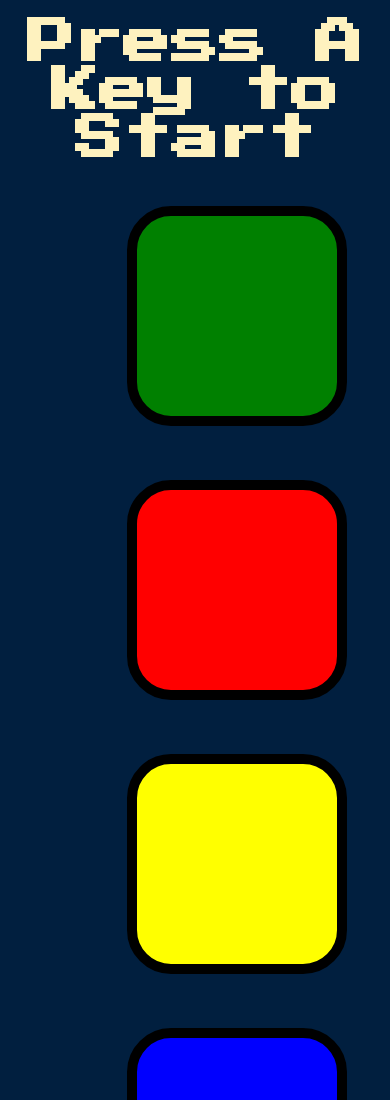
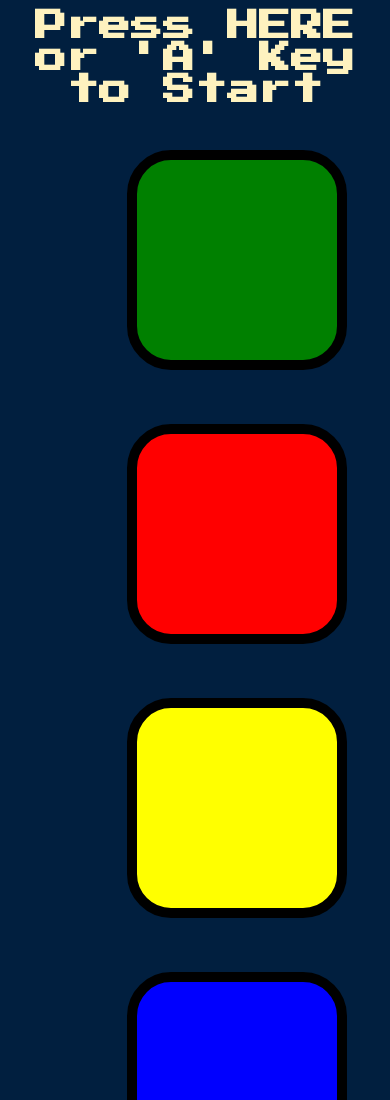
Before and after one commit to piotrmaz/SimonGameChallenge, a plain HTML site: page index.html in a window 390 px wide. Shown: the top 1100 px of the page. Drawn offline with nearby package versions, Linux system fonts and the light colour scheme.

Commit message:
fix mobile

```diff
--- a/game.js
+++ b/game.js
@@ -81,7 +81,7 @@ function checkAnswer(currentLevel) {
 
 
 
-    $("h1").text("Game Over, Press A Key to Restart");
+    $("h1").text("Game Over, Press HERE or 'A' Key to Restart");
 
     $("body").addClass("game-over");
     playSound("wrong");
--- a/index.html
+++ b/index.html
@@ -10,7 +10,7 @@
 </head>
 
 <body>
-  <h1 id="level-title">Press A Key to Start</h1>
+  <h1 id="level-title">Press HERE or 'A' Key to Start</h1>
 
   <div class="container">
     <div lass="row">
--- a/styles.css
+++ b/styles.css
@@ -5,8 +5,9 @@ body {
 
 #level-title {
   font-family: 'Press Start 2P', cursive;
-  font-size: 3rem;
+  font-size: 2rem;
   margin:  5%;
+  margin-top: 10px;
   color: #FEF2BF;
 }
 
```
